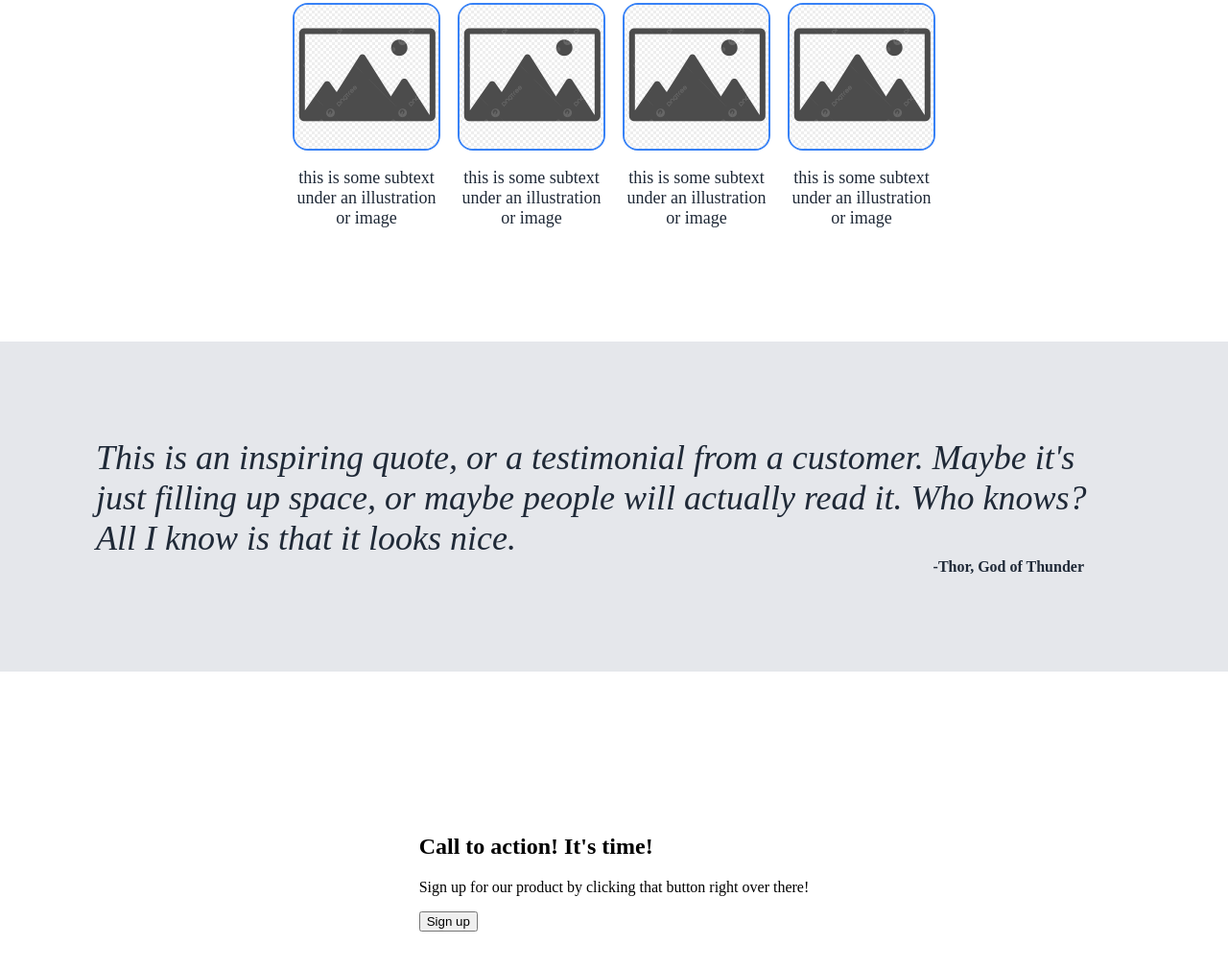
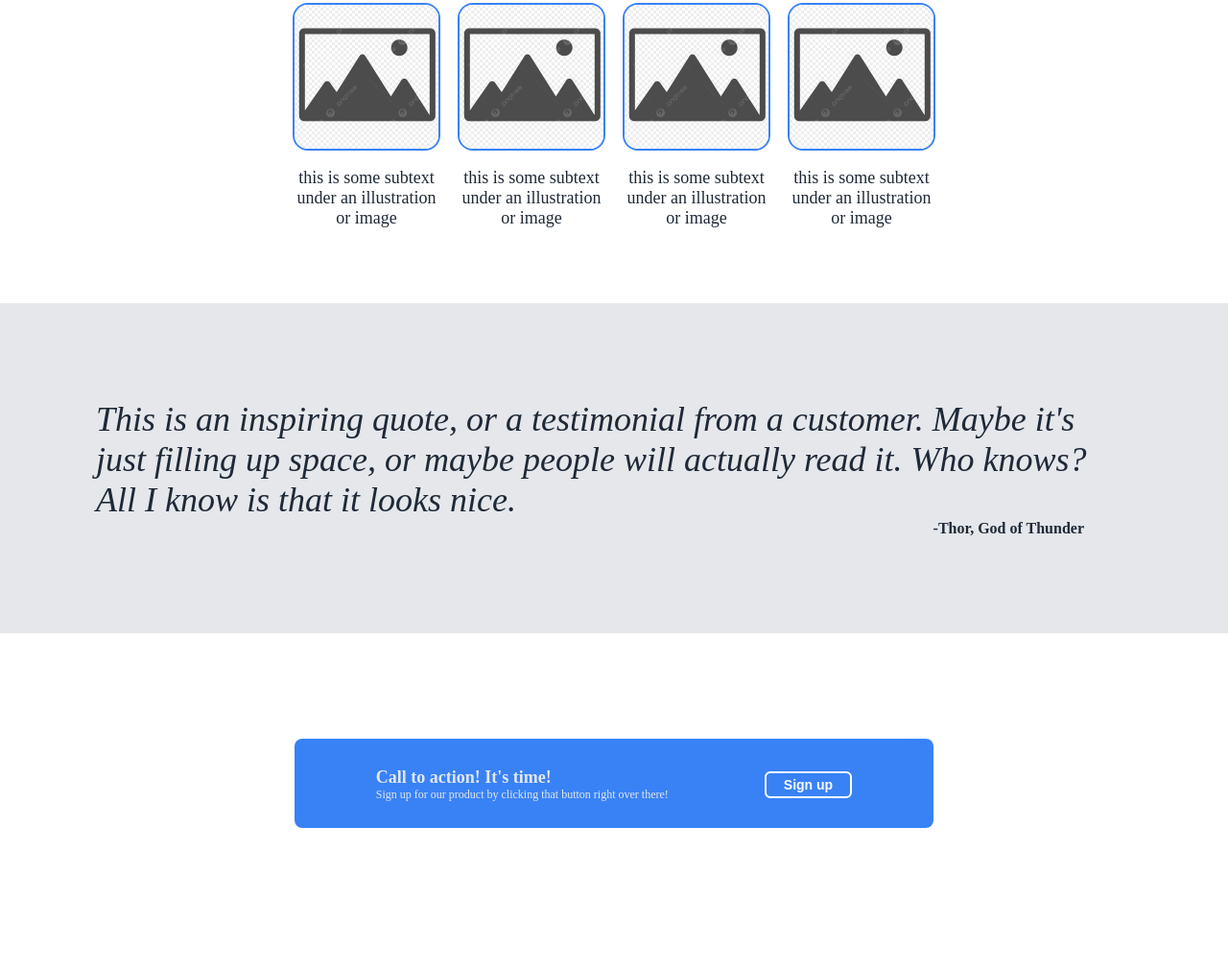
Before and after one commit to joshbrin2000/LandingPage, a plain HTML site: page index.html in a window 1280 px wide. Shown: the part 539-1548 px from the top of the page at 96% size. After the commit the page ends 1502 px from the top, so only its background shows below. Drawn offline with Linux system fonts and the light colour scheme.

Commit message:
finished ad section

```diff
--- a/style.css
+++ b/style.css
@@ -117,7 +117,7 @@ a{
     background-color: #E5E7EB;
     color: #1F2937;
     padding: 100px;
-    margin: 100px 0px
+    margin: 60px 0px
 }
 
 .block3 #quote{
@@ -138,3 +138,39 @@ a{
     display: flex;
     justify-content: center
 }
+
+.ad-container{
+    display: flex;
+    justify-content: space-between;
+    align-items: center;
+    gap: 100px;
+    background-color: #3882F6;
+    padding: 15px 85px;
+    border-radius: 8px;
+}
+
+.ad-container button{
+    background-color: #3882F6;
+    color: #F9FAF8;
+    cursor: pointer;
+    border: 2px solid white;
+    padding: 4px 18px;
+    border-radius: 6px;
+    font-size: 14px;
+    font-weight: 700;
+    margin-top: 4px
+}
+
+.description h2{
+    margin-bottom: 0;
+    padding-bottom: 0;
+    font-size: 18px;
+    color: #E5E7EB;
+}
+
+.description p{
+    margin-top: 0;
+    padding-top: 0;
+    font-size: 12px;
+    color: #E5E7EB;
+}
```
